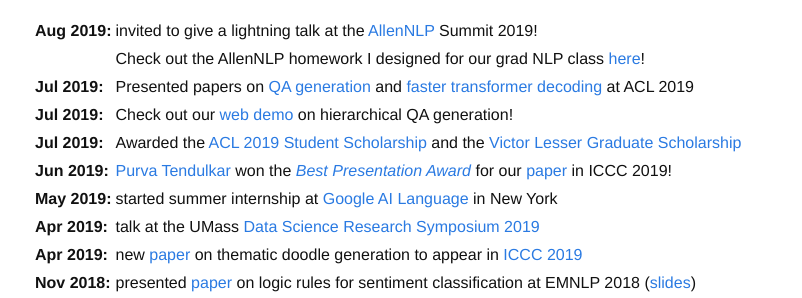
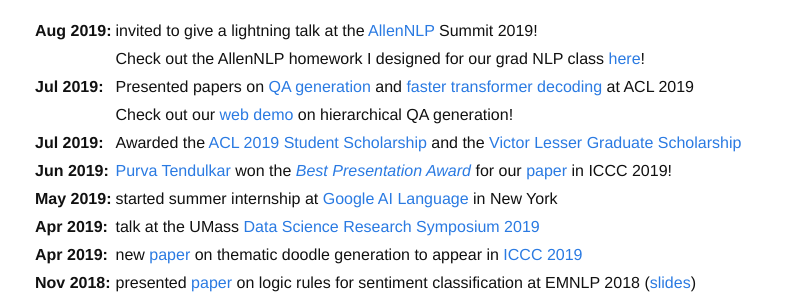
Before and after one commit to martiansideofthemoon/martiansideofthemoon.github.io, a Jekyll site: the page built from index.md, in a window 1280 px wide. Shown: the part 311-609 px from the top of the page, without its empty margins (238-1040 px from the left). Built offline with Jekyll 4.4.1, drawn with Linux system fonts in a browser that asks for light colours; comment, search, counter and statistics services are not loaded.

```diff
--- a/index.md
+++ b/index.md
@@ -15,7 +15,7 @@ I [blog]({{ site.url }}/archive) every now and then compiling my personal experi
 <tr><td><b>Aug 2019:</b></td><td> invited to give a lightning talk at the <a href="https://allennlp.org/">AllenNLP</a> Summit 2019!</td></tr>
 <tr><td></td><td>Check out the AllenNLP homework I designed for our grad NLP class <a href="https://github.com/martiansideofthemoon/allennlp-probe-hw">here</a>!</td></tr>
 <tr><td><b>Jul 2019:</b></td><td> Presented papers on <a href="https://arxiv.org/abs/1906.02622">QA generation</a> and <a href="https://arxiv.org/abs/1906.02780">faster transformer decoding</a> at ACL 2019
-<tr><td><b>Jul 2019:</b></td><td>Check out our <a href="http://squash.cs.umass.edu/">web demo</a> on hierarchical QA generation!</td></tr>
+<tr><td></td><td>Check out our <a href="http://squash.cs.umass.edu/">web demo</a> on hierarchical QA generation!</td></tr>
 <tr><td><b>Jul 2019:</b></td><td> Awarded the <a href="http://www.acl2019.org/EN/student-scholarship-applications-volunteers.xhtml">ACL 2019 Student Scholarship</a> and the <a href="https://www.cics.umass.edu/support#lesser">Victor Lesser Graduate Scholarship</a></td></tr>
 <tr><td><b>Jun 2019:</b></td><td> <a href="http://purvaten.github.io/">Purva Tendulkar</a> won the <a href="https://twitter.com/jmacunha/status/1142184529026662400"><i>Best Presentation Award</i></a> for our <a href="https://arxiv.org/abs/1903.07820">paper</a> in ICCC 2019!</td></tr>
 <tr><td><b>May 2019:</b></td><td> started summer internship at <a href="https://ai.google/research/teams/language/">Google AI Language</a> in New York</td></tr>
```
